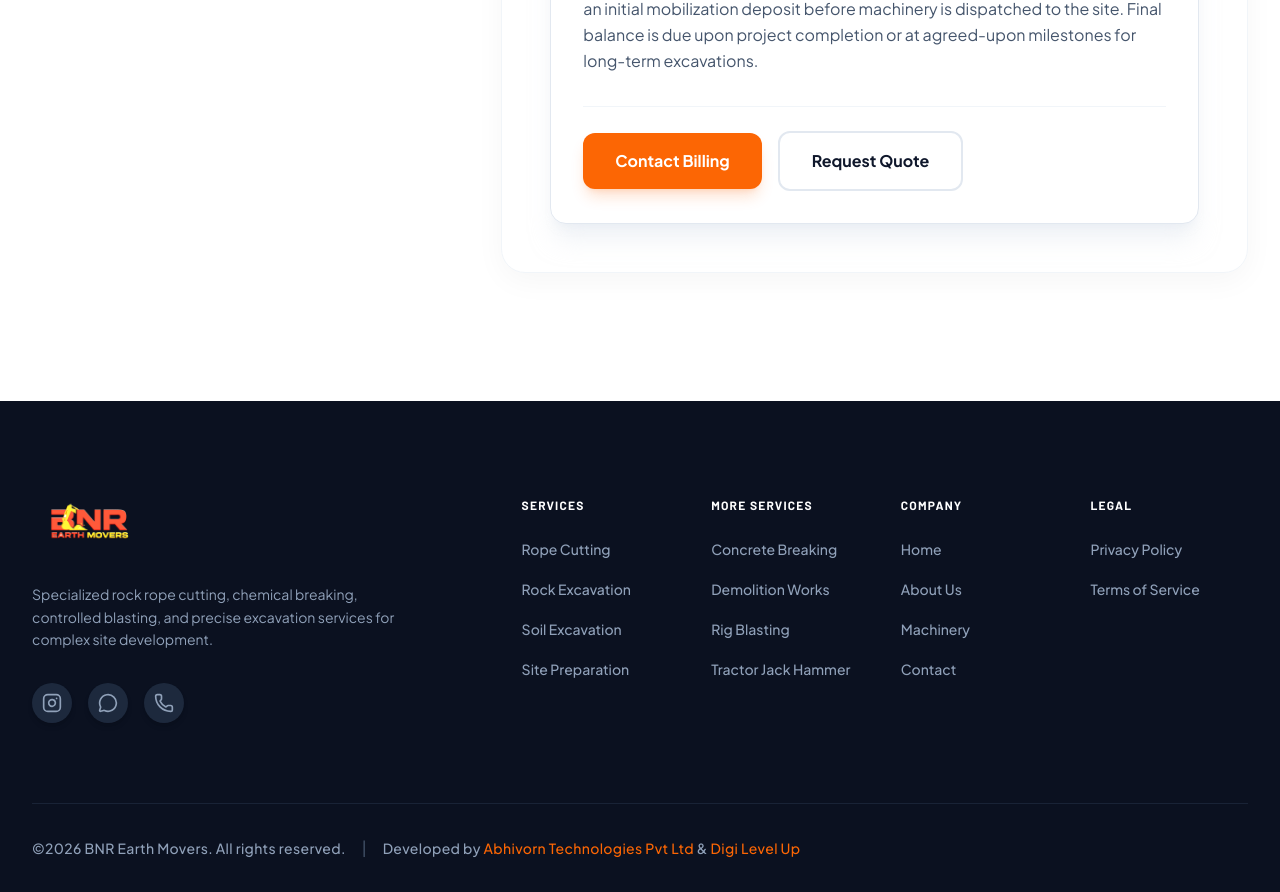
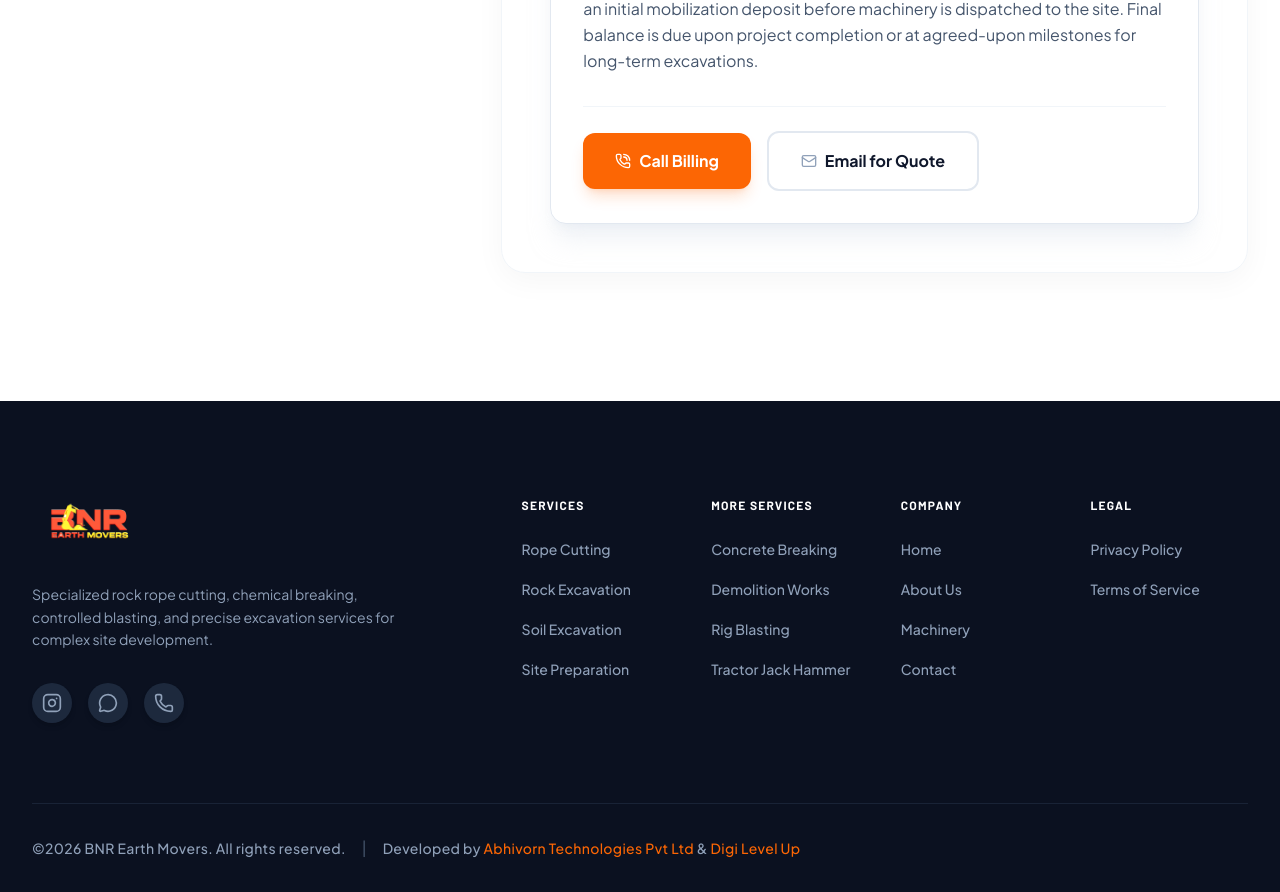
Before and after one commit to Abhivorn-Technologies/BNR-EARTH-MOVERS, a Next.js app: page /terms in a window 1280 px wide. Shown: the part 2780-3672 px from the top of the page. Built offline with nearby package versions, Linux system fonts and the light colour scheme.

Commit message:
style: clarify button actions on terms page with specific text and icons

```diff
--- a/src/app/terms/TermsClient.tsx
+++ b/src/app/terms/TermsClient.tsx
@@ -2,7 +2,7 @@
 
 import { useState, useEffect } from "react";
 import { motion } from "framer-motion";
-import { FileText, HardHat, Truck, AlertTriangle, CreditCard, ArrowRight } from "lucide-react";
+import { FileText, HardHat, Truck, AlertTriangle, CreditCard, ArrowRight, PhoneCall, Mail } from "lucide-react";
 import Link from "next/link";
 import { SITE } from "@/lib/constants";
 
@@ -112,11 +112,13 @@ const SECTIONS = [
             Payment structures will be outlined clearly in your custom quote. We require an initial mobilization deposit before machinery is dispatched to the site. Final balance is due upon project completion or at agreed-upon milestones for long-term excavations.
           </p>
           <div className="mt-8 flex flex-wrap items-center gap-4 pt-6 border-t border-slate-100">
-            <a href={SITE.phoneUrl} className="inline-flex items-center justify-center px-8 py-4 bg-[#fc6604] text-white font-bold rounded-xl hover:bg-[#ea5a02] transition-all shadow-lg shadow-[#fc6604]/20 hover:-translate-y-1">
-              Contact Billing
+            <a href={SITE.phoneUrl} className="inline-flex items-center justify-center gap-2 px-8 py-4 bg-[#fc6604] text-white font-bold rounded-xl hover:bg-[#ea5a02] transition-all shadow-lg shadow-[#fc6604]/20 hover:-translate-y-1">
+              <PhoneCall className="h-4 w-4" />
+              Call Billing
             </a>
-            <a href={SITE.emailUrl} className="inline-flex items-center justify-center px-8 py-4 bg-white text-slate-900 font-bold rounded-xl border-2 border-slate-200 hover:border-slate-400 hover:bg-slate-50 transition-all hover:-translate-y-1">
-              Request Quote
+            <a href={SITE.emailUrl} className="inline-flex items-center justify-center gap-2 px-8 py-4 bg-white text-slate-900 font-bold rounded-xl border-2 border-slate-200 hover:border-slate-400 hover:bg-slate-50 transition-all hover:-translate-y-1">
+              <Mail className="h-4 w-4 text-slate-400" />
+              Email for Quote
             </a>
           </div>
         </div>
```
